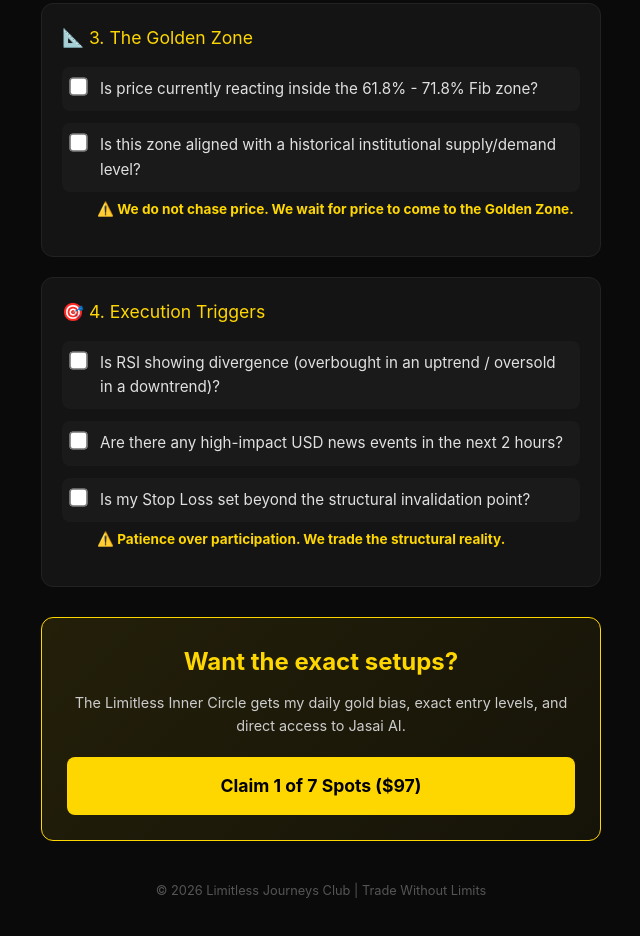
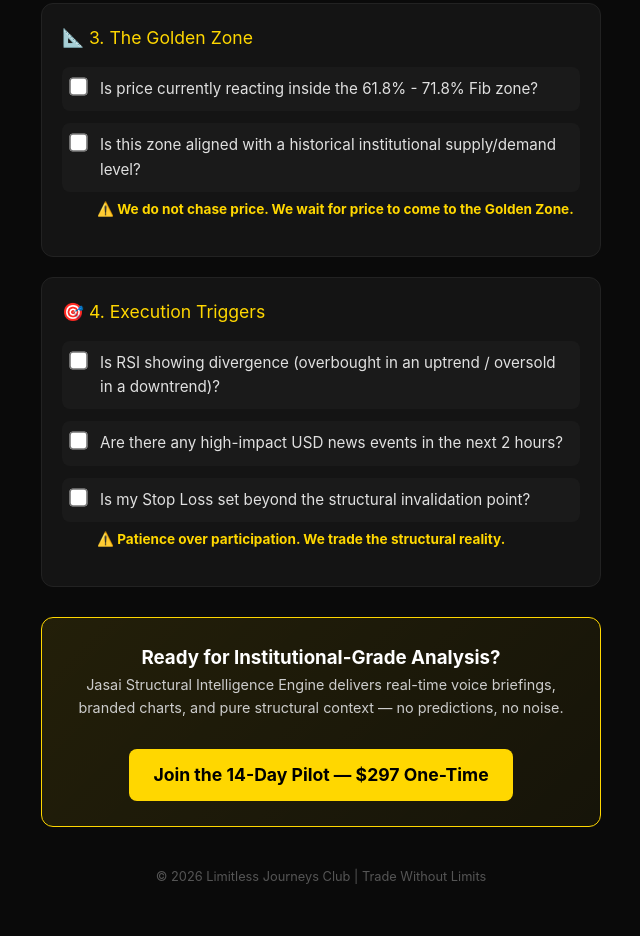
Before and after one commit to Jeromany/limitless-club-app, a plain HTML site: page checklist.html in a window 1280 px wide. Shown: the part 692-1628 px from the top of the page, without its empty margins (319-959 px from the left). Drawn offline with Linux system fonts and the light colour scheme.

Commit message:
Fix: Replace $97 checklist CTA with $297 Whop pilot link

```diff
--- a/checklist.html
+++ b/checklist.html
@@ -200,11 +200,11 @@
     </div>
 
     <!-- CTA -->
-    <div class="cta-box">
-        <h2>Want the exact setups?</h2>
-        <p>The Limitless Inner Circle gets my daily gold bias, exact entry levels, and direct access to Jasai AI.</p>
-        <a href="https://payhip.com/b/puVSQ" target="_blank" class="cta-btn">Claim 1 of 7 Spots ($97)</a>
-    </div>
+       <div class="cta-box">
+       <h3>Ready for Institutional-Grade Analysis?</h3>
+       <p>Jasai Structural Intelligence Engine delivers real-time voice briefings, branded charts, and pure structural context — no predictions, no noise.</p>
+       <a href="https://jsie-14-day-pilot.whop.site/" class="cta-btn" style="background:#FFD700; color:black; padding:12px 24px; border-radius:8px; font-weight:bold; display:inline-block; margin-top:10px;">Join the 14-Day Pilot — $297 One-Time</a>
+   </div>
 
     <footer>
         © 2026 Limitless Journeys Club | Trade Without Limits
```
